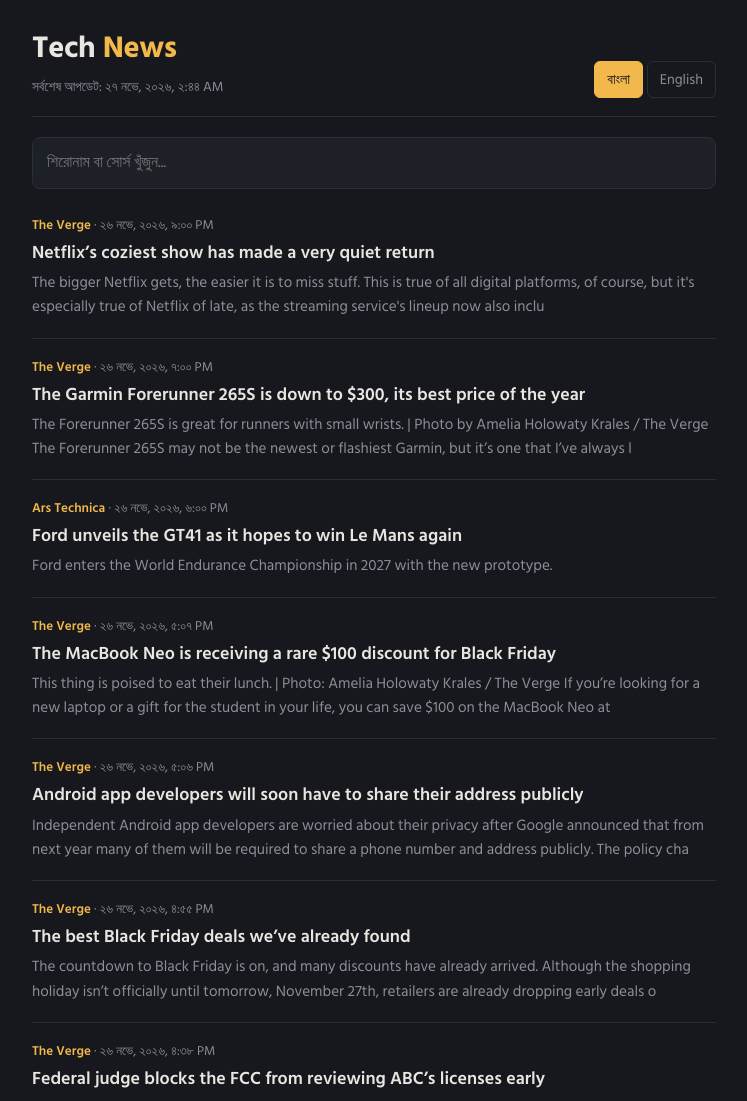
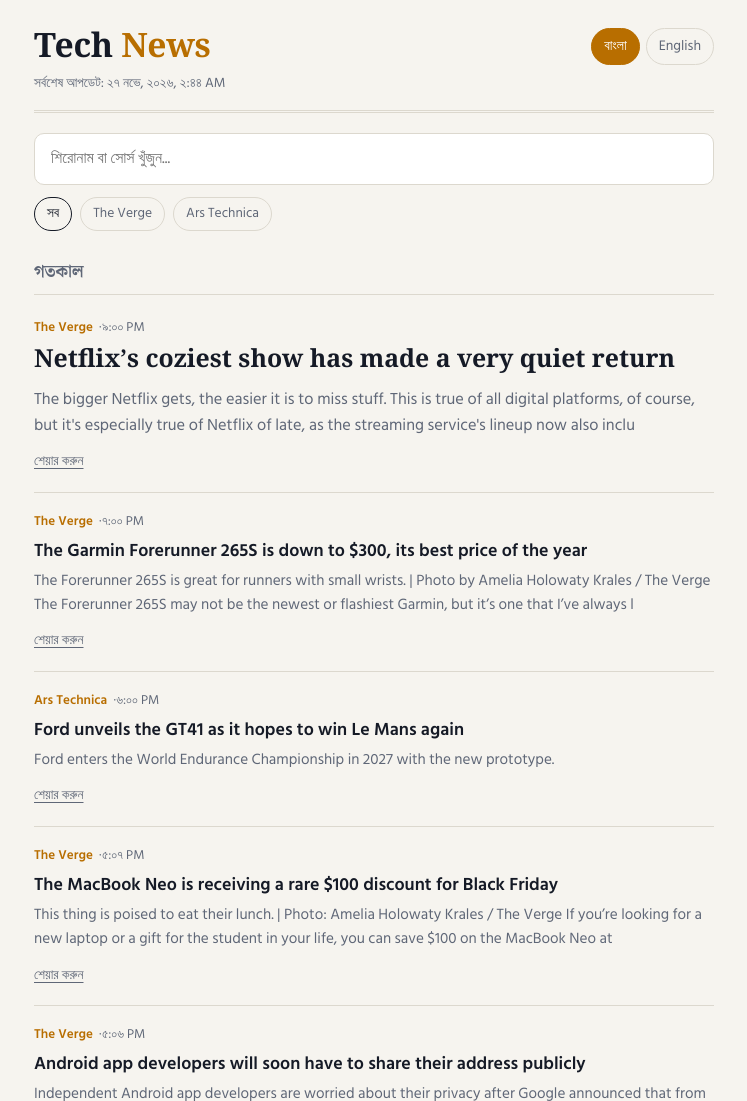
Before and after one commit to imrantechbd/imrantech-news, a website: page index.html in a window 1280 px wide. Shown: the top 1101 px of the page, without its empty margins (266-1013 px from the left). Drawn offline with Linux system fonts and the light colour scheme.

Commit message:
Refactor index.html for layout and style updates
Updated styles and structure for improved layout and readability. Changed font links, color variables, and header structure.

```diff
--- a/index.html
+++ b/index.html
@@ -3,18 +3,31 @@
 <head>
 <meta charset="UTF-8">
 <meta name="viewport" content="width=device-width, initial-scale=1">
+<meta name="author" content="Imran">
 <title>Tech News · Tech Khobor</title>
 <link rel="preconnect" href="https://fonts.googleapis.com">
 <link rel="preconnect" href="https://fonts.gstatic.com" crossorigin>
-<link href="https://fonts.googleapis.com/css2?family=Hind+Siliguri:wght@400;600;700&display=swap" rel="stylesheet">
+<link href="https://fonts.googleapis.com/css2?family=Noto+Serif+Bengali:wght@600;700&family=Hind+Siliguri:wght@400;500;600&display=swap" rel="stylesheet">
 <style>
   :root {
-    --bg: #16181d;
-    --surface: #1d2027;
-    --text: #e8e6e1;
-    --muted: #8a8f99;
-    --line: #2a2e37;
-    --accent: #f2b84b;
+    --bg: #0c1220;
+    --surface: #131b2c;
+    --text: #eceae4;
+    --muted: #8d97ab;
+    --rule: #242e44;
+    --accent: #ffb547;
+    --accent-ink: #0c1220;
+  }
+  @media (prefers-color-scheme: light) {
+    :root {
+      --bg: #f6f4ef;
+      --surface: #ffffff;
+      --text: #151a26;
+      --muted: #5f6777;
+      --rule: #dcd8ce;
+      --accent: #b86e00;
+      --accent-ink: #ffffff;
+    }
   }
   * { box-sizing: border-box; }
   html, body { margin: 0; padding: 0; }
@@ -22,125 +35,264 @@
     background: var(--bg);
     color: var(--text);
     font-family: "Hind Siliguri", system-ui, sans-serif;
+    font-size: 16px;
     line-height: 1.6;
     min-height: 100vh;
   }
-  .wrap { max-width: 720px; margin: 0 auto; padding: 24px 18px 64px; }
-  header { display: flex; justify-content: space-between; align-items: flex-end; gap: 12px; flex-wrap: wrap; padding-bottom: 18px; border-bottom: 1px solid var(--line); }
-  h1 { margin: 0; font-size: 1.9rem; font-weight: 700; letter-spacing: -0.01em; }
-  h1 span { color: var(--accent); }
-  .updated { color: var(--muted); font-size: 0.85rem; margin-top: 4px; }
+  .wrap { max-width: 720px; margin: 0 auto; padding: 28px 20px 32px; }
+
+  /* Masthead */
+  header { border-bottom: 3px double var(--rule); padding-bottom: 16px; }
+  .masthead-top { display: flex; justify-content: space-between; align-items: flex-start; gap: 12px; flex-wrap: wrap; }
+  h1 {
+    margin: 0;
+    font-family: "Noto Serif Bengali", Georgia, serif;
+    font-size: 2.1rem;
+    font-weight: 700;
+    letter-spacing: -0.01em;
+    line-height: 1.15;
+  }
+  h1 em { font-style: normal; color: var(--accent); }
+  .updated { color: var(--muted); font-size: 0.85rem; margin-top: 6px; }
+
+  .lang { display: flex; gap: 6px; }
   .lang button {
     background: none;
-    border: 1px solid var(--line);
+    border: 1px solid var(--rule);
     color: var(--muted);
     padding: 6px 12px;
-    border-radius: 6px;
+    border-radius: 999px;
     cursor: pointer;
     font: inherit;
-    font-size: 0.9rem;
+    font-size: 0.88rem;
+    transition: background 0.2s, color 0.2s;
   }
-  .lang button.active { color: var(--bg); background: var(--accent); border-color: var(--accent); }
-  .search { margin: 20px 0 8px; }
+  .lang button.active { color: var(--accent-ink); background: var(--accent); border-color: var(--accent); }
+
+  /* Search + filter */
+  .tools { margin: 20px 0 6px; display: grid; gap: 12px; }
   .search input {
     width: 100%;
-    padding: 12px 14px;
+    padding: 12px 16px;
     background: var(--surface);
-    border: 1px solid var(--line);
-    border-radius: 8px;
+    border: 1px solid var(--rule);
+    border-radius: 10px;
     color: var(--text);
     font: inherit;
     font-size: 1rem;
   }
   .search input:focus { outline: 2px solid var(--accent); outline-offset: 1px; }
-  .status { color: var(--muted); padding: 24px 0; text-align: center; }
-  article { padding: 18px 0; border-bottom: 1px solid var(--line); }
-  .meta { color: var(--muted); font-size: 0.82rem; margin-bottom: 4px; }
+  .chips { display: flex; gap: 8px; flex-wrap: wrap; }
+  .chip {
+    background: none;
+    border: 1px solid var(--rule);
+    color: var(--muted);
+    padding: 5px 12px;
+    border-radius: 999px;
+    cursor: pointer;
+    font: inherit;
+    font-size: 0.85rem;
+  }
+  .chip.active { color: var(--text); border-color: var(--text); }
+
+  /* Day groups */
+  .day { margin-top: 28px; }
+  .day-title {
+    font-family: "Noto Serif Bengali", Georgia, serif;
+    font-size: 1.05rem;
+    font-weight: 600;
+    color: var(--muted);
+    margin: 0 0 4px;
+    padding-bottom: 8px;
+    border-bottom: 1px solid var(--rule);
+  }
+
+  /* Stories */
+  article { padding: 18px 0; border-bottom: 1px solid var(--rule); }
+  article:last-child { border-bottom: 0; }
+  .meta { color: var(--muted); font-size: 0.82rem; margin-bottom: 6px; display: flex; gap: 6px; flex-wrap: wrap; align-items: center; }
   .meta .source { color: var(--accent); font-weight: 600; }
   article h2 { margin: 0 0 6px; font-size: 1.12rem; font-weight: 600; line-height: 1.4; }
   article h2 a { color: var(--text); text-decoration: none; }
   article h2 a:hover, article h2 a:focus-visible { text-decoration: underline; text-underline-offset: 3px; outline: none; }
-  article p { margin: 0; color: var(--muted); font-size: 0.95rem; }
-  footer { margin-top: 36px; color: var(--muted); font-size: 0.82rem; text-align: center; }
+  article p { margin: 0 0 10px; color: var(--muted); font-size: 0.95rem; }
+  .share {
+    background: none;
+    border: 0;
+    color: var(--muted);
+    padding: 0;
+    cursor: pointer;
+    font: inherit;
+    font-size: 0.85rem;
+    text-decoration: underline;
+    text-underline-offset: 3px;
+  }
+
+  /* Featured story */
+  .featured h2 { font-family: "Noto Serif Bengali", Georgia, serif; font-size: 1.55rem; line-height: 1.3; margin-bottom: 10px; }
+  .featured p { font-size: 1.02rem; }
+
+  .status { color: var(--muted); padding: 32px 0; text-align: center; }
+
+  footer { margin-top: 40px; padding-top: 18px; border-top: 3px double var(--rule); color: var(--muted); font-size: 0.85rem; text-align: center; }
+  footer .credit { margin-top: 6px; color: var(--text); }
+
   @media (prefers-reduced-motion: reduce) { * { transition: none !important; } }
 </style>
 </head>
 <body>
 <div class="wrap">
   <header>
+    <div class="masthead-top">
       <div>
-      <h1>Tech <span>News</span></h1>
+        <h1>Tech <em>News</em></h1>
         <div class="updated" id="updated"></div>
       </div>
       <div class="lang" role="group" aria-label="Language">
         <button type="button" data-lang="bn" class="active">বাংলা</button>
         <button type="button" data-lang="en">English</button>
       </div>
+    </div>
   </header>
 
+  <div class="tools">
     <div class="search">
       <input type="search" id="q" aria-label="Search">
     </div>
+    <div class="chips" id="chips"></div>
+  </div>
 
   <main id="list"></main>
-  <footer id="foot"></footer>
+
+  <footer>
+    <div id="foot"></div>
+    <div class="credit" id="credit"></div>
+  </footer>
 </div>
 
 <script>
   const T = {
     bn: {
-      title: "Tech খবর",
       search: "শিরোনাম বা সোর্স খুঁজুন...",
+      all: "সব",
       updated: "সর্বশেষ আপডেট",
+      today: "আজ",
+      yesterday: "গতকাল",
       empty: "কোনো খবর পাওয়া যায়নি।",
       loading: "লোড হচ্ছে...",
       error: "খবর লোড করা যায়নি। পরে আবার চেষ্টা করুন।",
+      share: "শেয়ার করুন",
+      copied: "লিংক কপি হয়েছে",
       foot: "প্রতিটি খবরের জন্য মূল সোর্সের লিংক দেওয়া আছে। পুরো লেখা এখানে কপি করা হয় না।",
+      credit: "তৈরি করেছেন: Imran · Created by Imran",
       locale: "bn-BD",
     },
     en: {
-      title: "Tech News",
       search: "Search headlines or sources...",
+      all: "All",
       updated: "Last updated",
+      today: "Today",
+      yesterday: "Yesterday",
       empty: "No news found.",
       loading: "Loading...",
       error: "Could not load news. Please try again later.",
+      share: "Share",
+      copied: "Link copied",
       foot: "Each story links to its original source. Full articles are not copied here.",
+      credit: "Created by Imran · তৈরি করেছেন: Imran",
       locale: "en-US",
     },
   };
 
   let lang = localStorage.getItem("lang") || "bn";
   let items = [];
+  let activeSource = "all";
   const $ = (id) => document.getElementById(id);
 
-  function fmtDate(value) {
+  function fmtTime(value) {
     const d = new Date(value);
     if (isNaN(d)) return "";
-    return d.toLocaleString(T[lang].locale, { dateStyle: "medium", timeStyle: "short" });
+    return d.toLocaleString(T[lang].locale, { hour: "numeric", minute: "2-digit" });
+  }
+
+  function dayLabel(value) {
+    const d = new Date(value);
+    if (isNaN(d)) return "";
+    const now = new Date();
+    const yest = new Date();
+    yest.setDate(now.getDate() - 1);
+    if (d.toDateString() === now.toDateString()) return T[lang].today;
+    if (d.toDateString() === yest.toDateString()) return T[lang].yesterday;
+    return d.toLocaleDateString(T[lang].locale, { day: "numeric", month: "long", year: "numeric" });
   }
 
   function applyLang() {
     document.documentElement.lang = lang;
-    document.title = T[lang].title + " · Tech News";
+    document.title = (lang === "bn" ? "Tech খবর" : "Tech News") + " · Tech News";
     $("q").placeholder = T[lang].search;
     $("foot").textContent = T[lang].foot;
+    $("credit").textContent = T[lang].credit;
     document.querySelectorAll(".lang button").forEach((b) => {
       b.classList.toggle("active", b.dataset.lang === lang);
     });
+    buildChips();
     render();
+  }
+
+  function buildChips() {
+    const wrap = $("chips");
+    const sources = [...new Set(items.map((i) => i.source).filter(Boolean))];
+    wrap.innerHTML = "";
+    const all = [["all", T[lang].all], ...sources.map((s) => [s, s])];
+    for (const [key, label] of all) {
+      const b = document.createElement("button");
+      b.type = "button";
+      b.className = "chip" + (activeSource === key ? " active" : "");
+      b.textContent = label;
+      b.addEventListener("click", () => {
+        activeSource = key;
+        buildChips();
+        render();
+      });
+      wrap.appendChild(b);
+    }
+  }
+
+  function makeShare(it) {
+    const btn = document.createElement("button");
+    btn.type = "button";
+    btn.className = "share";
+    btn.textContent = T[lang].share;
+    btn.addEventListener("click", async () => {
+      try {
+        if (navigator.share) {
+          await navigator.share({ title: it.title, url: it.link });
+        } else {
+          await navigator.clipboard.writeText(it.link);
+          btn.textContent = T[lang].copied;
+          setTimeout(() => (btn.textContent = T[lang].share), 1600);
+        }
+      } catch (e) {
+        /* user cancelled */
+      }
+    });
+    return btn;
   }
 
   function render() {
     const query = $("q").value.trim().toLowerCase();
     const list = $("list");
-    const shown = items.filter((it) =>
+    list.innerHTML = "";
+
+    const shown = items.filter((it) => {
+      const okSource = activeSource === "all" || it.source === activeSource;
+      const okQuery =
         !query ||
         (it.title || "").toLowerCase().includes(query) ||
-      (it.source || "").toLowerCase().includes(query)
-    );
+        (it.source || "").toLowerCase().includes(query);
+      return okSource && okQuery;
+    });
 
-    list.innerHTML = "";
     if (!shown.length) {
       const p = document.createElement("div");
       p.className = "status";
@@ -149,15 +301,35 @@
       return;
     }
 
+    // Din onujayi group
+    const groups = new Map();
     for (const it of shown) {
+      const label = dayLabel(it.date);
+      if (!groups.has(label)) groups.set(label, []);
+      groups.get(label).push(it);
+    }
+
+    let first = true;
+    for (const [label, arr] of groups) {
+      const section = document.createElement("section");
+      section.className = "day";
+
+      const title = document.createElement("h3");
+      title.className = "day-title";
+      title.textContent = label;
+      section.appendChild(title);
+
+      arr.forEach((it) => {
         const art = document.createElement("article");
+        if (first) art.classList.add("featured");
+        first = false;
 
         const meta = document.createElement("div");
         meta.className = "meta";
         const src = document.createElement("span");
         src.className = "source";
         src.textContent = it.source || "";
-      meta.append(src, " · ", fmtDate(it.date));
+        meta.append(src, "·", fmtTime(it.date));
 
         const h = document.createElement("h2");
         const a = document.createElement("a");
@@ -173,7 +345,11 @@
           p.textContent = it.summary;
           art.appendChild(p);
         }
-      list.appendChild(art);
+        art.appendChild(makeShare(it));
+        section.appendChild(art);
+      });
+
+      list.appendChild(section);
     }
   }
 
@@ -184,8 +360,9 @@
       if (!res.ok) throw new Error("HTTP " + res.status);
       items = await res.json();
       $("updated").textContent = items.length
-        ? `${T[lang].updated}: ${fmtDate(new Date().toISOString())}`
+        ? `${T[lang].updated}: ${new Date().toLocaleString(T[lang].locale, { dateStyle: "medium", timeStyle: "short" })}`
         : "";
+      buildChips();
       render();
     } catch (e) {
       $("list").innerHTML = `<div class="status">${T[lang].error}</div>`;
```
Lines whose indentation alone changed are shown as unchanged.
